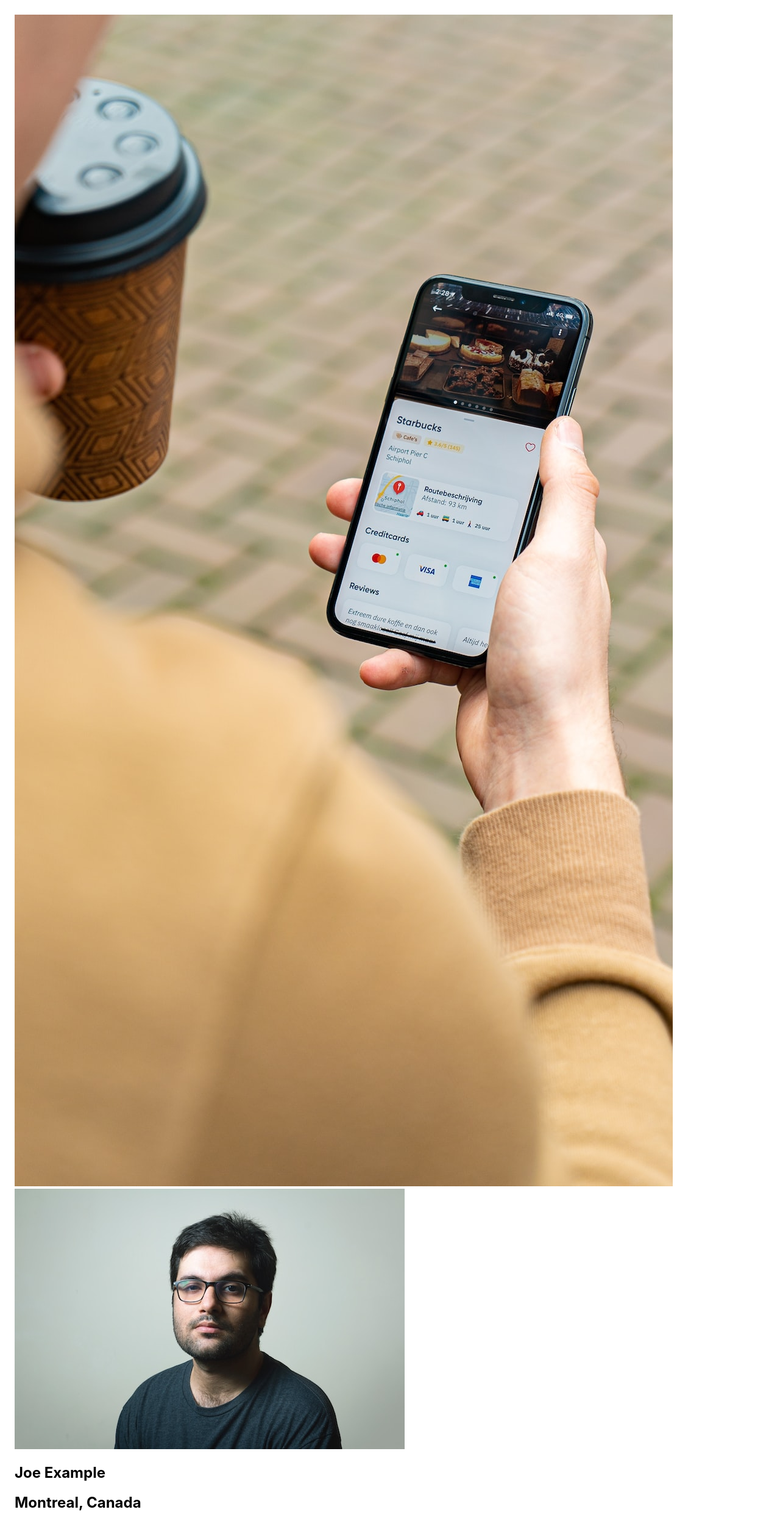
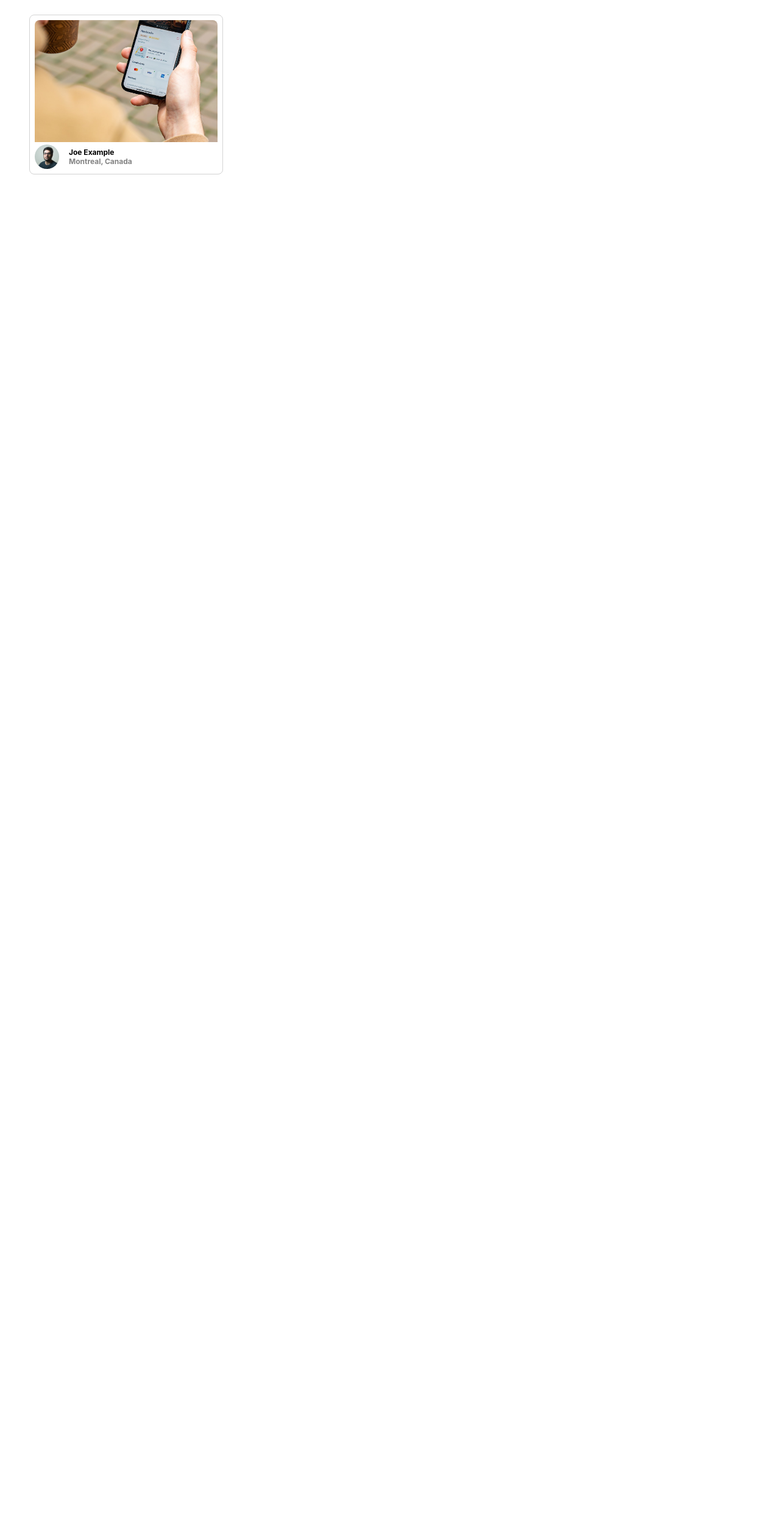
Before and after one commit to irohunk/photolabs-starter, a React (Create React App) app in the folder frontend/: page / in a window 1280 px wide. Shown: the whole page at 61% size. After the commit the page ends 800 px from the top, so only its background shows below. Built offline with nearby package versions, Linux system fonts and the light colour scheme; the HTML template or start-up script is replaced by a standard one.

Commit message:
added css to photolistitem"

```diff
--- a/frontend/src/components/PhotoListItem.jsx
+++ b/frontend/src/components/PhotoListItem.jsx
@@ -2,27 +2,24 @@
 import "../styles/PhotoListItem.scss";
 
 
-// const props = {
-//   id: "1",
-//   location: {
-//     city: "Montreal",
-//     country: "Canada",
-//   },
-//   imageSource: `${process.env.PUBLIC_URL}/Image-1-Regular.jpeg`,
-//   username: "Joe Example",
-//   profile: `${process.env.PUBLIC_URL}/profile-1.jpg`,
-// };
+
 
 const PhotoListItem = (props) => {
-  const { photo } = props;
+  const photo = props.photo;
+  const user = photo.username;
+  const location = photo.location;
 
   return (
-    <div className="PhotoListItem">
-      <img src={photo.imageSource} />
-      <img src={photo.profile} />
-      <h2>{photo.username}</h2>
-      <h2>{photo.location.city}, {photo.location.country}</h2>
-    </div>
+      <div className="photo-list__item" >
+      <img className="photo-list__image" src={photo.imageSource} alt="" />
+        <div className="photo-list__user-details">
+          <img className="photo-list__user-profile" src={photo.profile} alt="" />
+          <div className="photo-list__user-info">
+            <span className="photo-list__user-details">{user}</span>
+            <span className="photo-list__user-location" >{location.city}, {location.country}</span>
+          </div>
+        </div>
+      </div>
   )
 };
 
```
